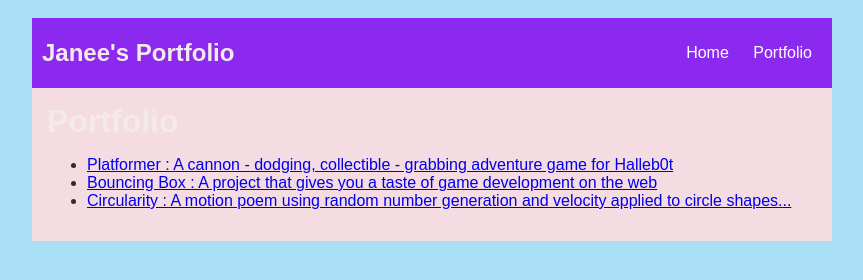
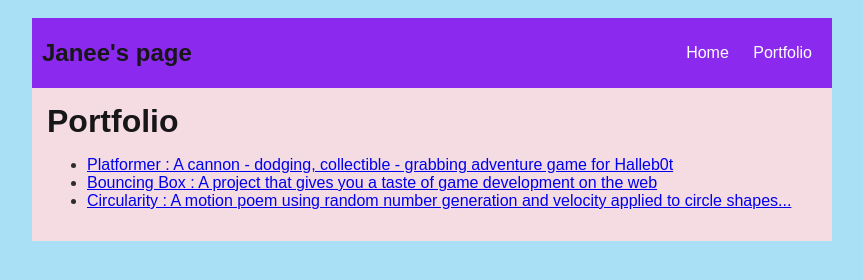
Before and after one commit to Janpow-nln/janpow-nln.github.io, a plain HTML site: page portfolio.html in a window 1280 px wide. Shown: the whole page, without its empty margins (208-1071 px from the left). Drawn offline with Linux system fonts and the light colour scheme.

Commit message:
add portfolio.html file

```diff
--- a/portfolio.html
+++ b/portfolio.html
@@ -29,7 +29,7 @@
             h1 {
                 display: flex;
                 align-items: center;
-                color: rgb(243, 235, 235);
+                color:  rgb(23, 22, 24);
                 flex: 1;
                 margin: 0;
             }
@@ -61,7 +61,7 @@
     <body>
       <div id="all-contents">
             <nav>
-                <h1> Janee's Portfolio</h1>
+                <h1> Janee's page</h1>
                 <ul id="nav-ul">
                     <li class="nav-li">
                         <a class="nav-a" href="portfolio.html">Home</a>
```
